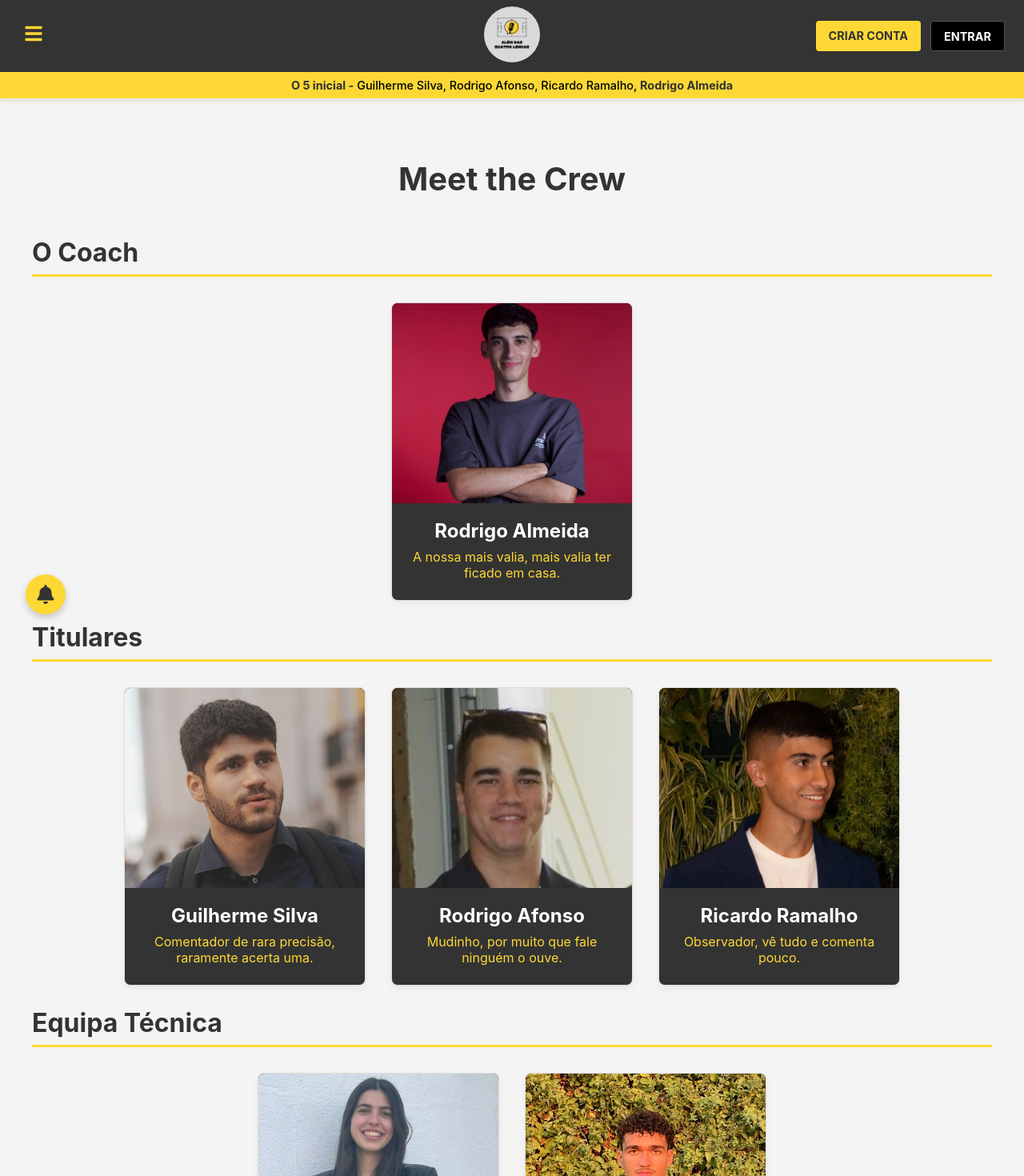
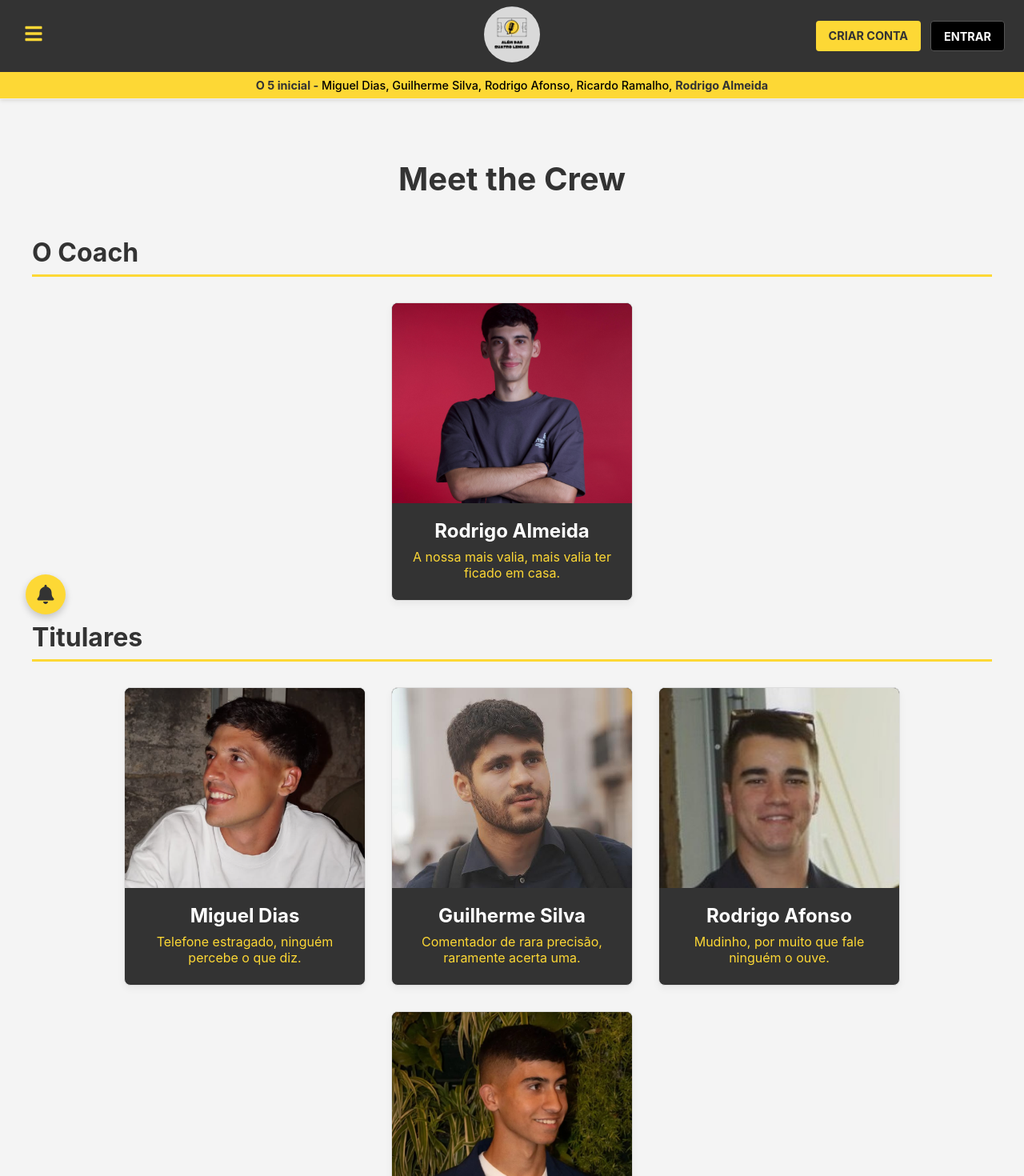
Before and after one commit to jcruzz8/podcast-alemdasquatrolinhas-site-frontend, a React app: page /equipa in a window 1280 px wide. Shown: the top 1470 px of the page at 80% size. Built offline with nearby package versions, Linux system fonts and the light colour scheme; no server answers; the HTML template or start-up script is replaced by a standard one.

Commit message:
Adição do dias à equipa

```diff
--- a/src/components/layout/MiniNavbar.jsx
+++ b/src/components/layout/MiniNavbar.jsx
@@ -6,7 +6,7 @@ function MiniNavbar() {
         <div className="mini-navbar">
       <span>
         <strong className="grey-text">O 5 inicial -</strong>
-          {" "}Guilherme Silva, Rodrigo Afonso, Ricardo Ramalho, <strong className="grey-text">Rodrigo Almeida</strong>
+          {" "}Miguel Dias, Guilherme Silva, Rodrigo Afonso, Ricardo Ramalho, <strong className="grey-text">Rodrigo Almeida</strong>
       </span>
         </div>
     );
--- a/src/pages/Equipa.jsx
+++ b/src/pages/Equipa.jsx
@@ -9,6 +9,11 @@ const coach = {
 };
 
 const titulares = [
+    {
+        nome: "Miguel Dias",
+        descricao: "Telefone estragado, ninguém percebe o que diz.",
+        imagem: "/MiguelDias.png"
+    },
     {
         nome: "Guilherme Silva",
         descricao: "Comentador de rara precisão, raramente acerta uma.",
```
Also changed, not shown: public/MiguelDias.png (added).
